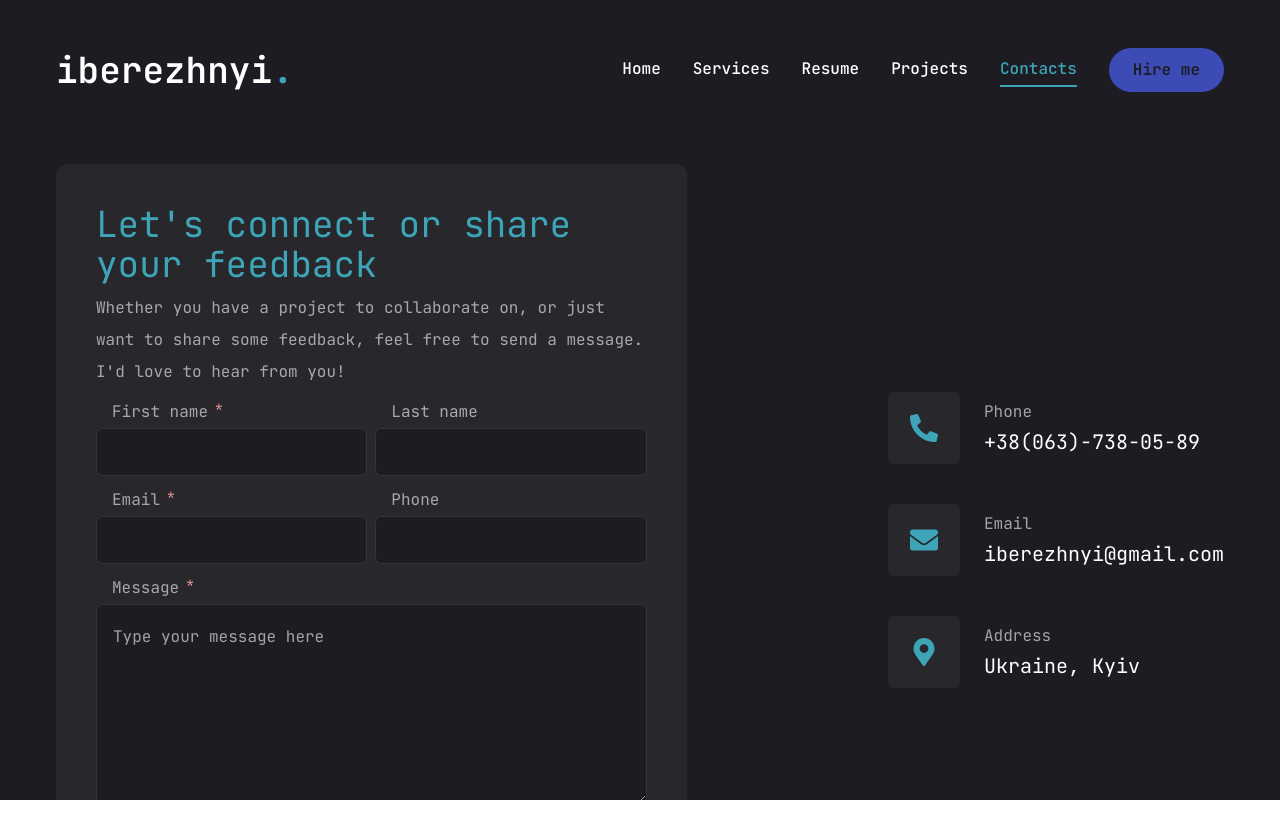
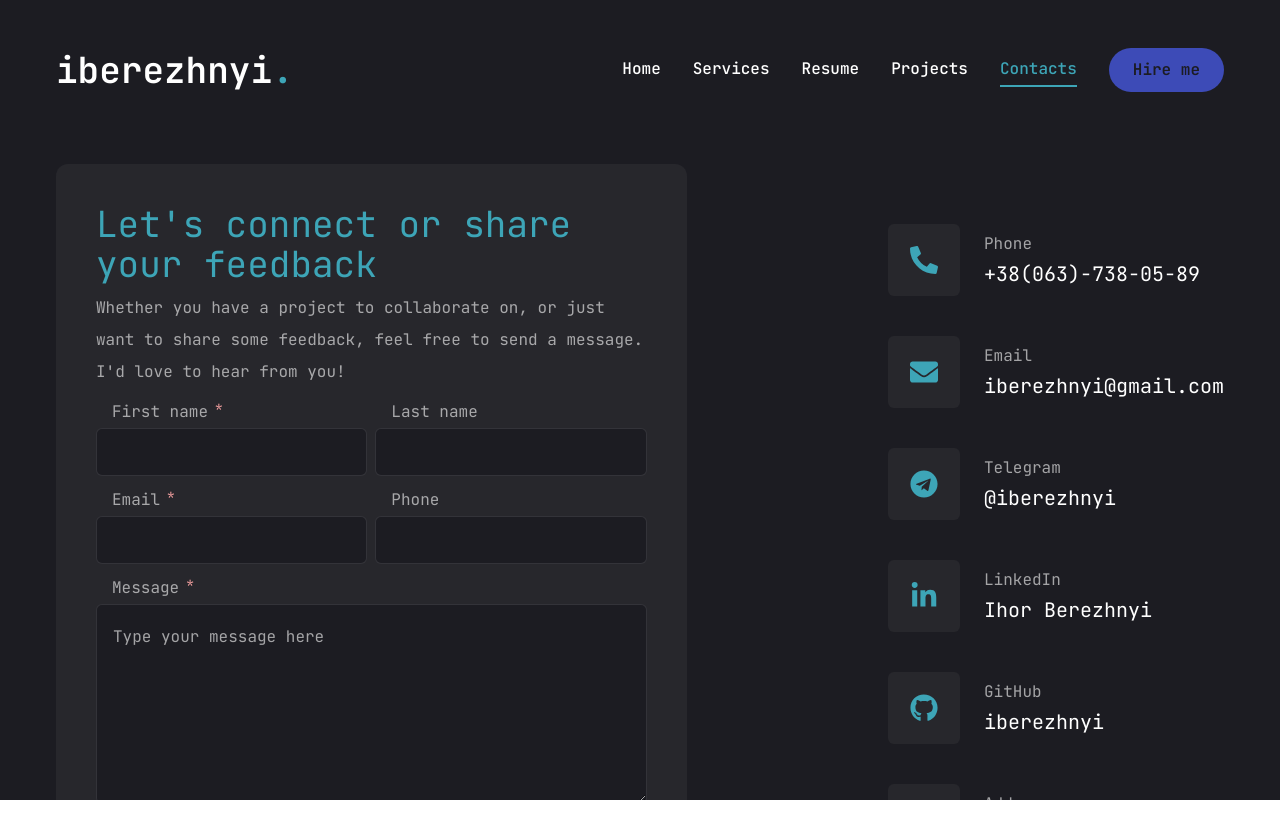
Before and after one commit to iberezhnyi/portfolio, a Next.js app: page /contacts in a window 1280 px wide. Shown: the top 838 px of the page. Built offline with nearby package versions, Linux system fonts and the light colour scheme.

Commit message:
fix(contactsData, projectsData): fix data

```diff
--- a/src/components/contacts/ContactsList.tsx
+++ b/src/components/contacts/ContactsList.tsx
@@ -1,11 +1,21 @@
 import { FC } from 'react'
 import { contactInfo } from '@/data/contacts/contactsData'
-import { FaPhoneAlt, FaEnvelope, FaMapMarkerAlt } from 'react-icons/fa'
+import {
+  FaPhoneAlt,
+  FaEnvelope,
+  FaMapMarkerAlt,
+  FaTelegram,
+  FaLinkedinIn,
+  FaGithub,
+} from 'react-icons/fa'
 import Link from 'next/link'
 
 export const contactsIconMap = {
   FaPhoneAlt: <FaPhoneAlt />,
   FaEnvelope: <FaEnvelope />,
+  FaTelegram: <FaTelegram />,
+  FaLinkedinIn: <FaLinkedinIn />,
+  FaGithub: <FaGithub />,
   FaMapMarkerAlt: <FaMapMarkerAlt />,
 }
 
--- a/src/data/contacts/contactsData.ts
+++ b/src/data/contacts/contactsData.ts
@@ -16,6 +16,27 @@ export const contactInfo: IContactInfoItem[] = [
   },
 
   {
+    icon: 'FaTelegram',
+    title: 'Telegram',
+    description: '@iberezhnyi',
+    href: 'https://t.me/iberezhnyi',
+  },
+
+  {
+    icon: 'FaLinkedinIn',
+    title: 'LinkedIn',
+    description: 'Ihor Berezhnyi',
+    href: 'https://www.linkedin.com/in/ihor-berezhnyi/',
+  },
+
+  {
+    icon: 'FaGithub',
+    title: 'GitHub',
+    description: 'iberezhnyi',
+    href: 'https://github.com/iberezhnyi',
+  },
+
+  {
     icon: 'FaMapMarkerAlt',
     title: 'Address',
     description: 'Ukraine, Kyiv',
--- a/src/data/projects/projectsData.ts
+++ b/src/data/projects/projectsData.ts
@@ -49,7 +49,7 @@ export const allProjects: IProject[] = [
     title: 'Water Tracker APP',
     team: true,
     description:
-      'is an App that allows users to track their daily water consumption',
+      'An App that allows users to track their daily water consumption',
     stack: [
       { name: 'React JS' },
       { name: 'MongoDB' },
```
